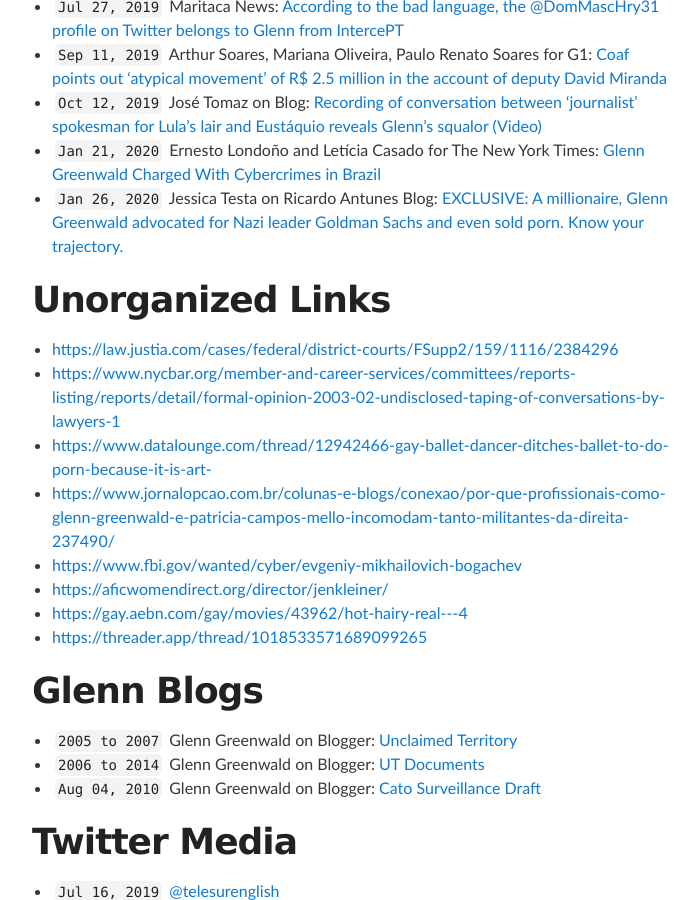
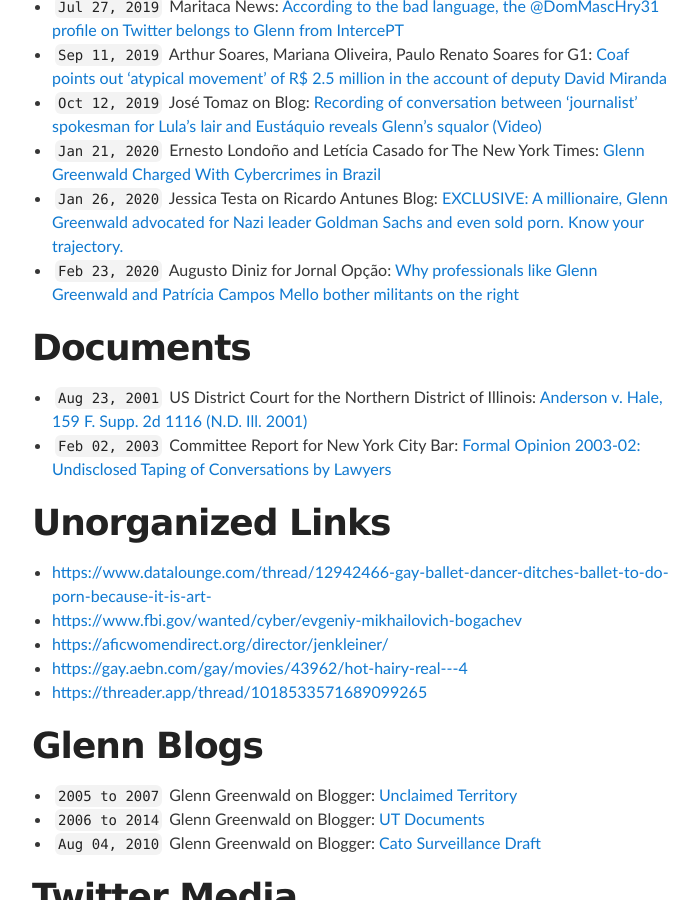
Before and after one commit to masternotions/masternotions.github.io, a Jekyll site: the page built from articles.md, in a window 1280 px wide and 900 px high, scrolled down 2055 px. Shown: the whole window, without its empty margins (288-987 px from the left). Built offline with Jekyll 4.4.1, drawn with Linux system fonts in a browser that asks for light colours.

Commit message:
Update articles.md

```diff
--- a/articles.md
+++ b/articles.md
@@ -52,13 +52,16 @@ title: Articles
 - ``Oct 12, 2019`` José Tomaz on Blog: [Recording of conversation between 'journalist' spokesman for Lula's lair and Eustáquio reveals Glenn's squalor (Video)](https://rota2014.blogspot.com/2019/10/gravacao-de-conversa-entre-jornalistas.html)
 - ``Jan 21, 2020`` Ernesto Londoño and Letícia Casado for The New York Times: [Glenn Greenwald Charged With Cybercrimes in Brazil](https://www.nytimes.com/2020/01/21/world/americas/glenn-greenwald-brazil-cybercrimes.html)
 - ``Jan 26, 2020`` Jessica Testa on Ricardo Antunes Blog: [EXCLUSIVE: A millionaire, Glenn Greenwald advocated for Nazi leader Goldman Sachs and even sold porn. Know your trajectory.](https://ricardoantunes.com.br/exclusivo-milionario-glenn-greenwald-advogou-para-lider-nazista-goldman-sachs-e-vendeu-ate-filme-porno-conheca-sua-trajetoria/)
+- ``Feb 23, 2020`` Augusto Diniz for Jornal Opção: [Why professionals like Glenn Greenwald and Patrícia Campos Mello bother militants on the right](https://www.jornalopcao.com.br/colunas-e-blogs/conexao/por-que-profissionais-como-glenn-greenwald-e-patricia-campos-mello-incomodam-tanto-militantes-da-direita-237490/)
+
+# Documents
+
+- ``Aug 23, 2001`` US District Court for the Northern District of Illinois: [Anderson v. Hale, 159 F. Supp. 2d 1116 (N.D. Ill. 2001)](https://law.justia.com/cases/federal/district-courts/FSupp2/159/1116/2384296)
+- ``Feb 02, 2003`` Committee Report for New York City Bar: [Formal Opinion 2003-02: Undisclosed Taping of Conversations by Lawyers](https://www.nycbar.org/member-and-career-services/committees/reports-listing/reports/detail/formal-opinion-2003-02-undisclosed-taping-of-conversations-by-lawyers-1)
 
 # Unorganized Links
 
-- <https://law.justia.com/cases/federal/district-courts/FSupp2/159/1116/2384296>
-- <https://www.nycbar.org/member-and-career-services/committees/reports-listing/reports/detail/formal-opinion-2003-02-undisclosed-taping-of-conversations-by-lawyers-1>
 - <https://www.datalounge.com/thread/12942466-gay-ballet-dancer-ditches-ballet-to-do-porn-because-it-is-art->
-- <https://www.jornalopcao.com.br/colunas-e-blogs/conexao/por-que-profissionais-como-glenn-greenwald-e-patricia-campos-mello-incomodam-tanto-militantes-da-direita-237490/>
 - <https://www.fbi.gov/wanted/cyber/evgeniy-mikhailovich-bogachev>
 - <https://aficwomendirect.org/director/jenkleiner/>
 - <https://gay.aebn.com/gay/movies/43962/hot-hairy-real---4>
```
